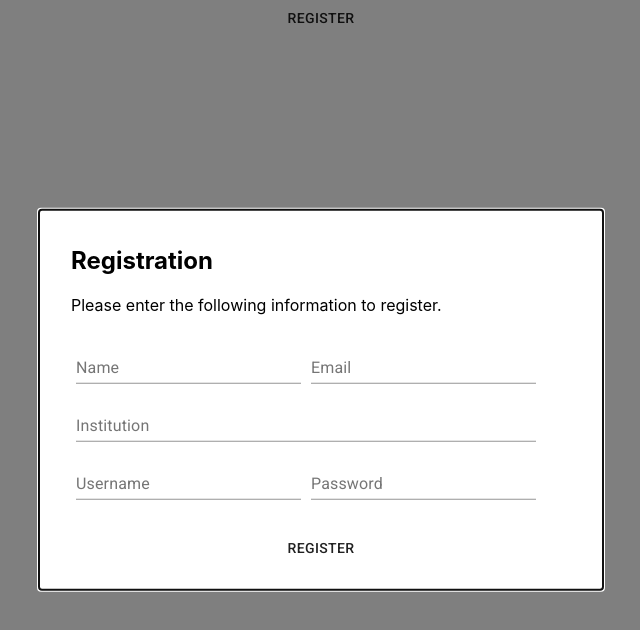
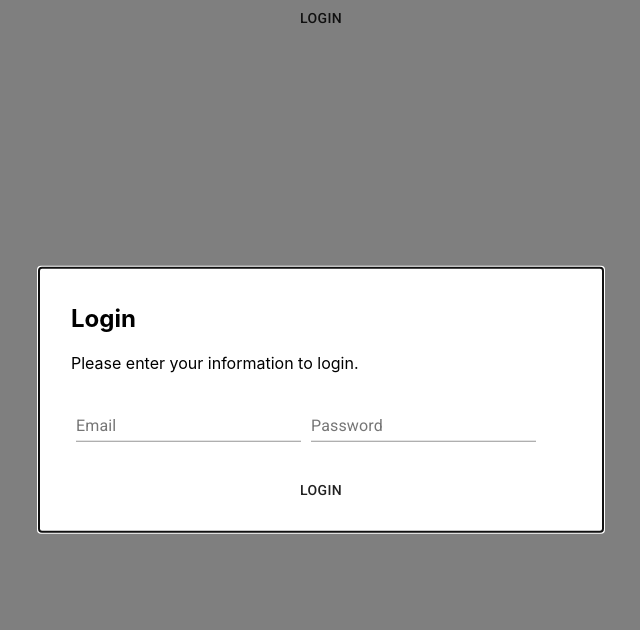
Before and after one commit to danielschwartz3/GroupUp, a React (Create React App) app in the folder GroupUp-Frontend/: page / in a window 1280 px wide. Shown: the top 630 px of the page, without its empty margins (319-959 px from the left). Built offline with nearby package versions, Linux system fonts and the light colour scheme.

Commit message:
login almost done

```diff
--- a/GroupUp-Frontend/src/App.js
+++ b/GroupUp-Frontend/src/App.js
@@ -9,7 +9,7 @@ function App() {
 
   return (
     <div className="App">
-      <Register/>
+      <Login/>
       {/* <Navbar/>
       <AllCourses/> */}
     </div>
--- a/GroupUp-Frontend/src/Components/Login/Login.js
+++ b/GroupUp-Frontend/src/Components/Login/Login.js
@@ -1,17 +1,100 @@
-import React, { Component } from 'react';
+import React, { useState } from 'react'
+import axios from 'axios'
+import { Button, Modal, TextField } from '@material-ui/core';
+import { makeStyles } from '@material-ui/core/styles';
+
+const URL = 'http://localhost:8080'
+
+const Login = (props) => {
+    const [email, setEmail] = useState('');
+    const [password, setPassword] = useState('');
+
+    function getModalStyle() {
+        const top = 50;
+        const left = 50;
+
+        return {
+          top: `${top}%`,
+          left: `${left}%`,
+          transform: `translate(-${top}%, -${left}%)`,
+        };
+    }
+
+    const useStyles = makeStyles((theme) => ({
+    paper: {
+        position: 'absolute',
+        width: 500,
+        backgroundColor: 'white',
+        padding: theme.spacing(2, 4, 3),
+    },
+    }));
+
+    const Login = () => {
+        axios.post(`${URL}/Login`, null, {
+            params: {
+                email: email,
+                password: password,
+            }
+        }).then(function (response) {
+            console.log(response);
+            const newStudent = {
+
+                email: email,
+
+                password: password,
+            }
+            // const newCourses = [...props.courses, newCourse];
+            // props.setCourses(newCourses);
+            handleCreateModal();
+
+            setEmail('');
+
+            setPassword('');
+          })
+          .catch(function (error) {
+            console.log(error);
+          });
+    }
+
+    const classes = useStyles();
+
+    const [modalStyle] = React.useState(getModalStyle);
+
+    const [createLoginModal, setCreateLoginModal] = useState(props.data);
+
+    const handleCreateModal = () => {
+        setCreateLoginModal(!createLoginModal);
+    };
+
+    const body = (
+        <div style={modalStyle} className={classes.paper}>
+          <h2 id="simple-modal-title">Login</h2>
+          <p id="simple-modal-description">
+              Please enter your information to login.
+          </p>
+
+           <TextField onChange={e => setEmail(e.target.value)} style={{ margin: '1%', width: '45%' }} id="email" label="Email" />
+          <TextField onChange={e => setPassword(e.target.value)} style={{ margin: '1%', width: '45%' }} id="password" label="Password" />
+
+          <Button style={{ width: '100%', marginTop: '5%' }} onClick={Login}>Login</Button>
+        </div>
+    );
 
 
-class Login extends Component {
+    return (
+        <div>
+          <Button onClick={handleCreateModal}>login</Button>
+          <Modal
+            open={Login}
+            onClose={handleCreateModal}
+            aria-labelledby="Login"
+            aria-describedby="Please enter your information to login."
+          >
+            {body}
+          </Modal>
+        </div>
+    );
+}
 
 
-    render() {
-        return (
-            <div>
-                <div>hello</div>
-                <div>hello</div>
-            </div>
-        )
-    }
-}
-
 export default Login;
```
